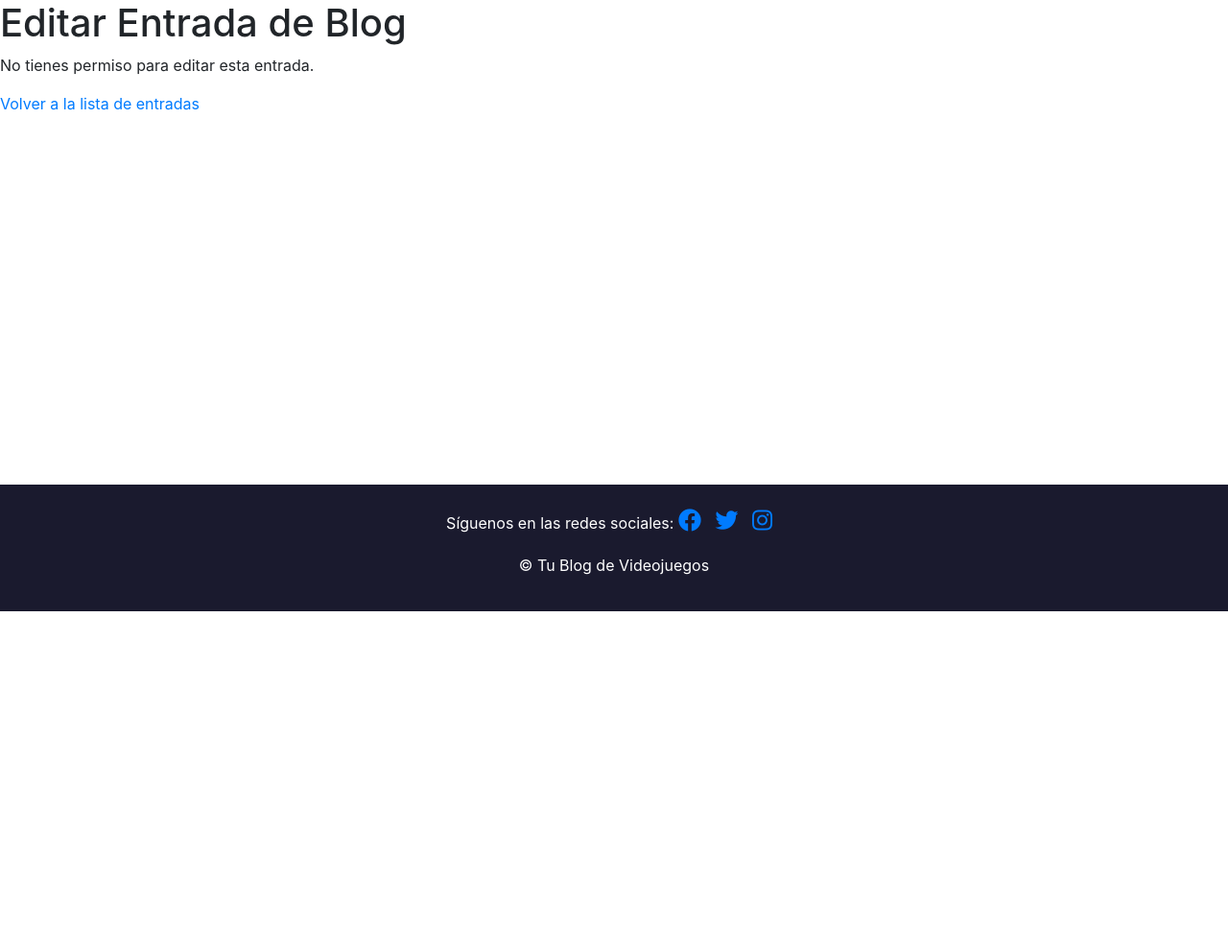
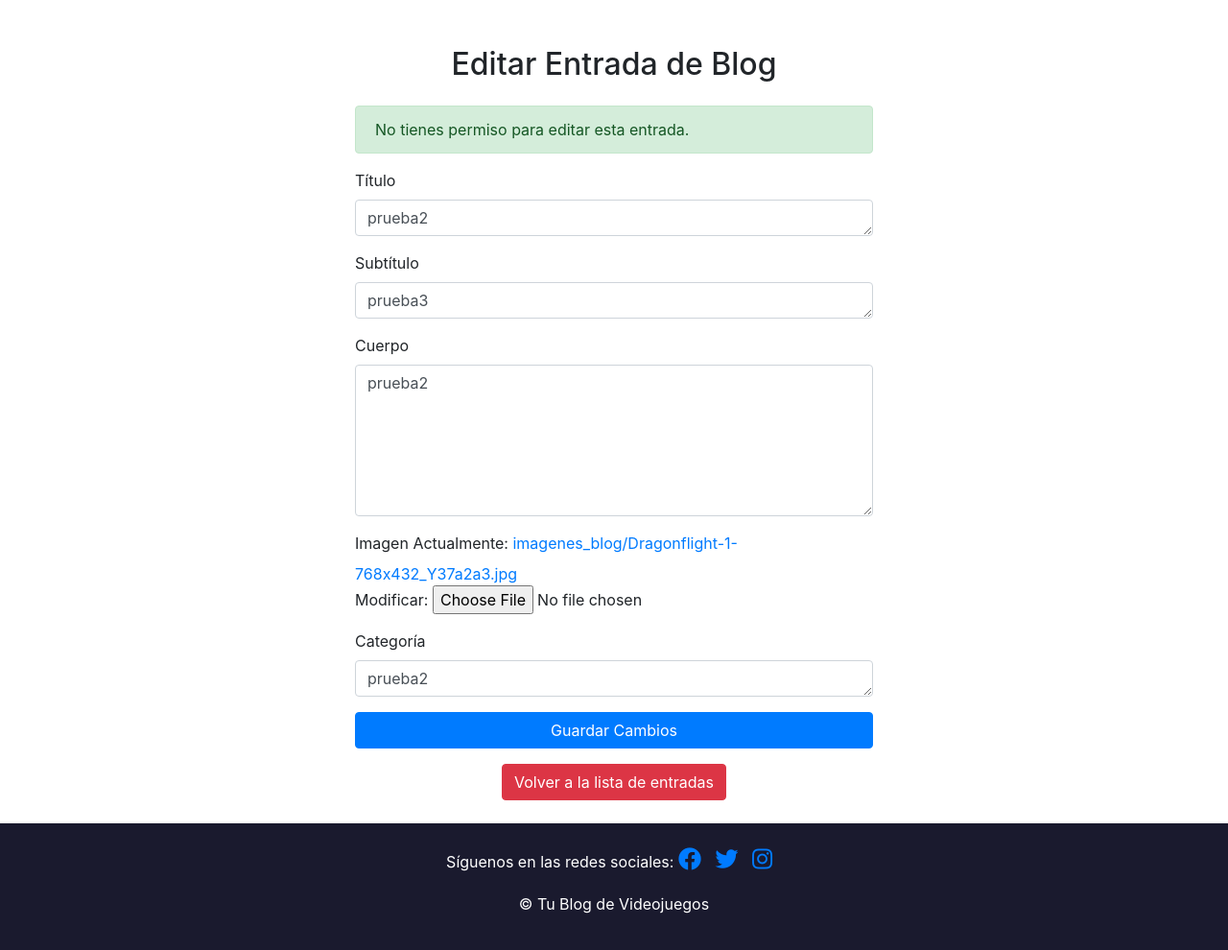
Before and after one commit to Frank-Coder023/Proyecto-final-Frank-Ccapa, a Django app: page /editar_entrada/12/ in a window 1280 px wide. Shown: the part 163-1153 px from the top of the page at 96% size. Before the commit the page ends 800 px from the top, so only its background shows below. Run offline with Django 4.2, Linux system fonts and the light colour scheme; a user stored in the database is signed in; data comes from the database, SQL or seed files in the repository; both versions use the stored data as it was after the commit; some libraries are stand-ins or nearby versions.

```diff
--- a/blog_proyecto/blog/templates/blog/base.html
+++ b/blog_proyecto/blog/templates/blog/base.html
@@ -6,7 +6,7 @@
     <meta charset="UTF-8">
     <meta name="viewport" content="width=device-width, initial-scale=1.0">
 
-    <title>Tu Blog de Videojuegos</title>
+    <title>Blog de Videojuegos</title>
     <!-- Enlaces a los archivos CSS de Bootstrap y estilos personalizados -->
     <link href="https://maxcdn.bootstrapcdn.com/bootstrap/4.5.2/css/bootstrap.min.css" rel="stylesheet">
 
--- a/blog_proyecto/blog/templates/blog/editar_entrada_blog.html
+++ b/blog_proyecto/blog/templates/blog/editar_entrada_blog.html
@@ -1,16 +1,53 @@
 {% extends "blog/base.html" %}
 
 {% block content %}
-<h1>Editar Entrada de Blog</h1>
-{% if mensaje %}
-<p>{{ mensaje }}</p>
-{% endif %}
-{% if usuario_es_autor %}
-<form method="post" enctype="multipart/form-data">
-    {% csrf_token %}
-    {{ formulario.as_p }}
-    <button type="submit">Guardar Cambios</button>
-</form>
-{% endif %}
-<a href="{% url 'lista_entradas' %}">Volver a la lista de entradas</a>
+<div class="container mt-5">
+    <div class="row">
+        <div class="col-md-6 offset-md-3">
+            <h2 class="text-center mb-4">Editar Entrada de Blog</h2>
+
+            {% if mensaje %}
+            <div class="alert alert-success">{{ mensaje }}</div>
+            {% endif %}
+
+            <form method="post" enctype="multipart/form-data">
+                {% csrf_token %}
+                <div class="mb-3">
+                    <label for="{{ formulario.titulo.id_for_label }}" class="form-label">Título</label>
+                    <textarea class="form-control" id="{{ formulario.titulo.id_for_label }}"
+                        name="{{ formulario.titulo.name }}" rows="1">{{ entrada.titulo }}</textarea>
+                </div>
+                <div class="mb-3">
+                    <label for="{{ formulario.subtitulo.id_for_label }}" class="form-label">Subtítulo</label>
+                    <textarea class="form-control" id="{{ formulario.subtitulo.id_for_label }}"
+                        name="{{ formulario.subtitulo.name }}" rows="1">{{ entrada.subtitulo }}</textarea>
+                </div>
+                <div class="mb-3">
+                    <label for="{{ formulario.cuerpo.id_for_label }}" class="form-label">Cuerpo</label>
+                    <textarea class="form-control" id="{{ formulario.cuerpo.id_for_label }}"
+                        name="{{ formulario.cuerpo.name }}" rows="6">{{ entrada.cuerpo }}</textarea>
+                </div>
+                <div class="mb-3">
+                    <label for="{{ formulario.imagen.id_for_label }}" class="form-label">Imagen</label>
+                    {{ formulario.imagen }}
+                </div>
+                <div class="mb-3">
+                    <label for="{{ formulario.categoria.id_for_label }}" class="form-label">Categoría</label>
+                    <textarea class="form-control" id="{{ formulario.categoria.id_for_label }}"
+                        name="{{ formulario.categoria.name }}" rows="1">{{ entrada.categoria }}</textarea>
+                </div>
+
+                <button class="btn btn-primary btn-block" type="submit">Guardar Cambios</button>
+            </form>
+            <div class="container mt-3">
+                <div class="row">
+                    <div class="col-md-6 offset-md-3 text-center">
+                        <a class="btn btn-danger" href="{% url 'lista_entradas' %}">Volver a la lista de entradas</a>
+                    </div>
+                </div>
+            </div>
+            <br>
+        </div>
+    </div>
+</div>
 {% endblock %}
```
Also changed, not shown: blog_proyecto/blog/templates/blog/crear_entrada_blog.html (+22 -14 lines), blog_proyecto/blog/templates/blog/eliminar_entrada_blog.html (+15 -7 lines), blog_proyecto/mensajeria/templates/mensajeria/ver_conversacion.html (+37 -11 lines), README.md, blog_proyecto/db.sqlite3, blog_proyecto/media/imagenes_blog/Dragonflight-1-768x432_Y37a2a3.jpg (added), blog_proyecto/media/imagenes_blog/Dragonflight-1-768x432_dAmufHq.jpg (added), blog_proyecto/media/imagenes_blog/Dragonflight-1-768x432_mYErtsL.jpg (added), blog_proyecto/media/imagenes_blog/Dragonflight-1-768x432_nfmMG1R.jpg (added), blog_proyecto/media/imagenes_blog/Dragonflight-1-768x432_rjVb5C3.jpg (added), blog_proyecto/media/imagenes_blog/Dragonflight_Oaeg5Ru.jpg (added), blog_proyecto/media/imagenes_blog/Dragonflight_bqGaKog.jpg (added), blog_proyecto/media/perfiles/Dragonflight-1-768x432_AlZsNf3.jpg (added), blog_proyecto/media/perfiles/Dragonflight-1-768x432_QDYNlX7.jpg (added), 1 more files.
